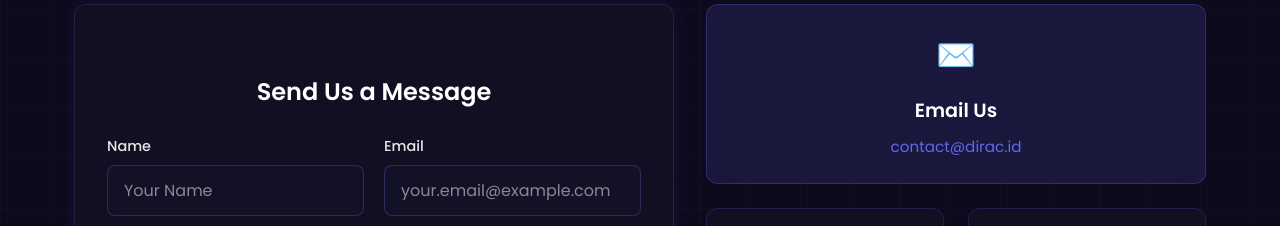
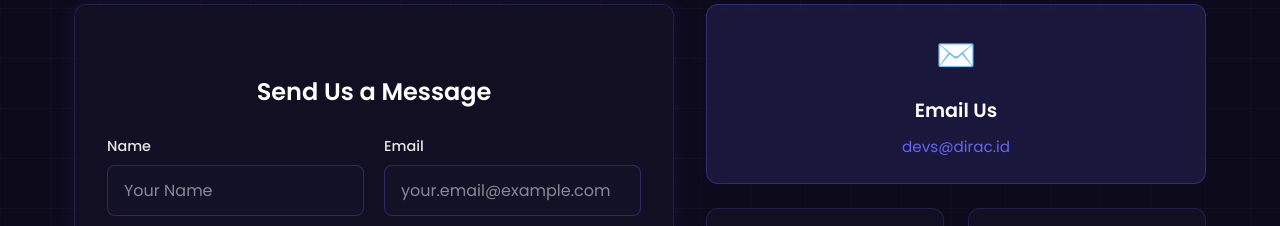
Before and after one commit to dirac-AI/dirac-FE, a React (Vite) app: page / in a window 1280 px wide. Shown: the part 7440-7666 px from the top of the page. Built offline with nearby package versions, Linux system fonts and the light colour scheme.

Commit message:
[fix] update dirac email

```diff
--- a/src/components/Contact/Contact.jsx
+++ b/src/components/Contact/Contact.jsx
@@ -28,7 +28,7 @@ const Contact = () => {
   const handleSubmit = (e) => {
     e.preventDefault();
 
-    const gmailUrl = `https://mail.google.com/mail/?view=cm&fs=1&to=contact@dirac.id&su=${encodeURIComponent(formData.subject)}&body=${encodeURIComponent(`Name: ${formData.name}\nEmail: ${formData.email}\n\nMessage:\n${formData.message}`)}`;
+    const gmailUrl = `https://mail.google.com/mail/?view=cm&fs=1&to=devs@dirac.id&su=${encodeURIComponent(formData.subject)}&body=${encodeURIComponent(`Name: ${formData.name}\nEmail: ${formData.email}\n\nMessage:\n${formData.message}`)}`;
 
     window.open(gmailUrl, '_blank');
 
@@ -168,7 +168,7 @@ const Contact = () => {
               <div className="info-card primary">
                 <div className="info-icon">✉️</div>
                 <h3>Email Us</h3>
-                <p><a href="mailto:contact@dirac.id">contact@dirac.id</a></p>
+                <p><a href="mailto:devs@dirac.id">devs@dirac.id</a></p>
               </div>
 
               <div className="info-card">
```
